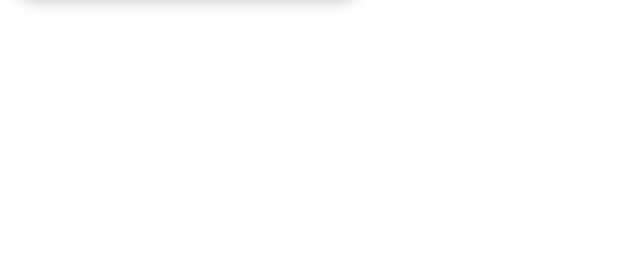
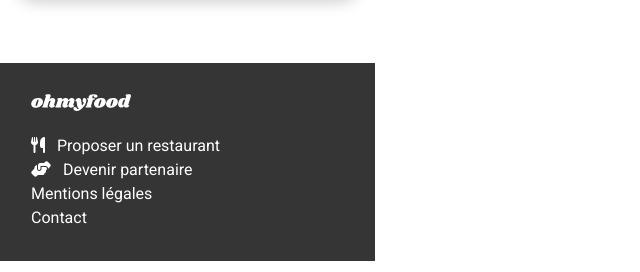
Before and after one commit to Dusty-Hordofel/ohmyfood, a website: page index.html in a window 1280 px wide. Shown: the part 1897-2169 px from the top of the page, without its empty margins (0-640 px from the left). Before the commit the page ends 1960 px from the top, so only its background shows below. Drawn offline with Linux system fonts and the light colour scheme.

Commit message:
8. Footer

```diff
--- a/index.html
+++ b/index.html
@@ -154,5 +154,44 @@
       </section>
       <!-- end of Restaurant section -->
     </main>
+    <!-- Footer -->
+    <footer class="footer__container">
+      <div class="footer">
+        <div class="footer__logo">
+          <a href="index.html">
+            <img src="./images/logo/ohmyfood@2x.svg" alt="" class="footer__logo_image" />
+          </a>
+        </div>
+        <ul class="footer__links">
+          <li class="footer__link">
+            <a href="#" class="footer__link__info">
+              <span>
+                <i class="fa-solid fa-utensils"></i>
+              </span>
+              <p>
+                Proposer un restaurant
+              </p>
+            </a>
+          </li>
+          <li class="footer__link">
+            <a href="#" class="footer__link__info">
+              <span>
+                <i class="fa-solid fa-handshake-angle"></i>
+              </span>
+              <p>
+                Devenir partenaire
+              </p>
+            </a>
+          </li>
+          <li class="footer__link">
+            <a href="#" class="footer__link__info"> Mentions légales</a>
+          </li>
+          <li class="footer__link">
+            <a href="#" class="footer__link__info"> Contact</a>
+          </li>
+        </ul>
+      </div>
+    </div>
+    </footer>
   </body>
 </html>
--- a/styles/styles.scss
+++ b/styles/styles.scss
@@ -61,18 +61,6 @@
   box-shadow: $Ohmyfood-shadow-3;
 }
 
-// @mixin theme($theme: DarkGray) {
-//   background: $theme;
-//   box-shadow: 0 0 1px rgba($theme, .25);
-//   color: #fff;
-// }
-
-// .info {
-//   @include theme;
-// }
-// .alert {
-//   @include theme($theme: DarkRed);
-
 /************************************/
 /* GLOBAL STYLES*/
 /************************************/
@@ -99,6 +87,7 @@
 
 a {
   text-decoration: none;
+  color: $Ohmyfood-black;
 }
 
 li {
@@ -134,7 +123,6 @@
   @include flexbox-center();
   width: 37.5rem;
   height: 6.4rem;
-  background: yellow;
   box-shadow: $Ohmyfood-shadow-2;
 }
 
@@ -206,7 +194,7 @@
         width: 32.5rem;
         height: 7.6rem;
         @include flexbox-center();
-        background: #99e2d0;
+        // background: #99e2d0;
         @include button(10px, $Ohmyfood-primary-grey, 20px);
         &:not(:nth-last-child(1)) {
           margin-bottom: 22px;
@@ -238,19 +226,17 @@
   /*----------constrol-section---------*/
   .restaurant__container {
     height: 1121px;
-    background: #99e2d0;
+    // background: #99e2d0;
     margin-bottom: 65px;
 
     .restaurant {
       &__title {
         margin-left: 25px;
-        background: #ff79da;
         margin-bottom: 20px;
       }
 
       &__menus {
         display: grid;
-        background: #9356dc;
         justify-content: center;
         grid-column: 1fr;
         margin: 0 auto;
@@ -293,3 +279,44 @@
     }
   }
 }
+
+/****************footer****************/
+footer {
+  max-width: 37.5rem;
+  height: 19.8rem;
+  background: #353535;
+  color: $Ohmyfood-white;
+
+  .footer {
+    padding: 31px 0px 31px 31px;
+    height: 100%;
+    &__logo {
+      margin-bottom: 25px;
+      width: 100px;
+      img {
+        width: 100px;
+        filter: invert(100%) sepia(100%) saturate(0%) hue-rotate(288deg)
+          brightness(102%) contrast(102%);
+      }
+    }
+
+    &__links {
+      display: flex;
+      flex-direction: column;
+      gap: 5px;
+      height: 100%;
+    }
+
+    &__link {
+      &__info {
+        display: block;
+        color: $Ohmyfood-white;
+        display: flex;
+
+        p {
+          margin-left: 12px;
+        }
+      }
+    }
+  }
+}
```
Also changed, not shown: README.md, styles/styles.css, 1 other file.
